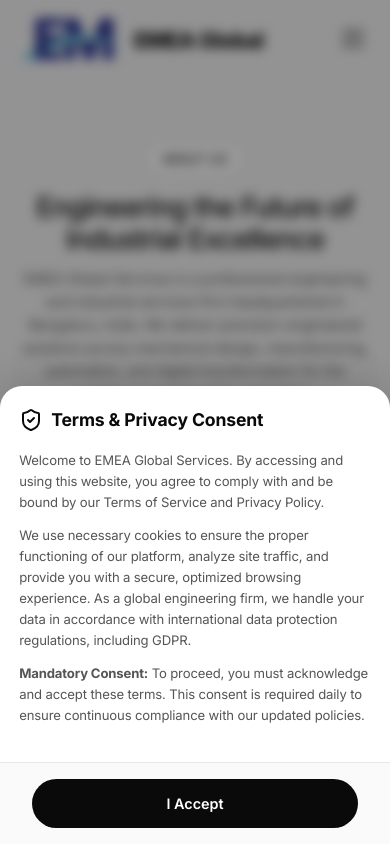
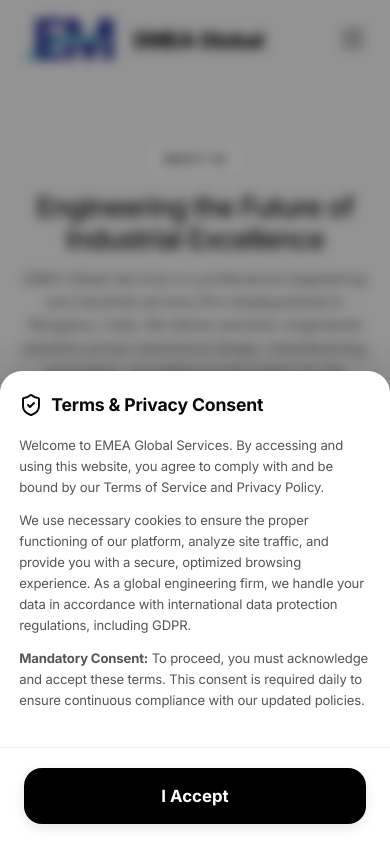
Before and after one commit to kishorebt/emeags, a Next.js app: page /emeags/about in a window 390 px wide. Shown: the top 844 px of the page. Built offline with nearby package versions, Linux system fonts and the light colour scheme.

Commit message:
fix: resolve mobile layout issues, lengthy content, and broken consent button

```diff
--- a/src/app/globals.css
+++ b/src/app/globals.css
@@ -120,6 +120,7 @@
 
 /* ── Container ── */
 .container {
+  width: 100%;
   max-width: var(--container-max);
   margin: 0 auto;
   padding: 0 var(--container-padding);
@@ -127,8 +128,11 @@
 
 /* ── Section ── */
 .section {
+  width: 100%;
+  max-width: 100%;
   padding: var(--section-padding) 0;
   position: relative;
+  overflow: hidden;
 }
 
 /* ══════════════════════════════════
@@ -326,7 +330,7 @@
 /* ── Responsive ── */
 @media (max-width: 768px) {
   .section {
-    padding: clamp(2.5rem, 6vw, 4rem) 0;
+    padding: clamp(1.5rem, 5vw, 3rem) 0;
   }
 }
 
--- a/src/app/page.module.css
+++ b/src/app/page.module.css
@@ -362,7 +362,7 @@
 
 .features__grid {
   display: grid;
-  grid-template-columns: 1.5fr 1fr;
+  grid-template-columns: 1fr 1fr;
   grid-auto-rows: auto;
   gap: 0.85rem;
   margin-top: 2rem;
--- a/src/components/ConsentPopup.js
+++ b/src/components/ConsentPopup.js
@@ -27,11 +27,21 @@
   }, []);
 
   const handleAccept = () => {
-    const today = new Date().toDateString();
-    localStorage.setItem('emea_consent_date', today);
-    setShowPopup(false);
-    document.body.style.overflow = '';
-    document.documentElement.style.overflow = '';
+    try {
+      const today = new Date().toDateString();
+      localStorage.setItem('emea_consent_date', today);
+      setShowPopup(false);
+      // Ensure all overflow blocks are cleared
+      document.body.style.overflow = '';
+      document.body.style.position = '';
+      document.body.style.width = '';
+      document.documentElement.style.overflow = '';
+      window.scrollTo(0, 0); // Reset scroll to top just in case
+    } catch (e) {
+      console.error('Consent storage failed:', e);
+      setShowPopup(false);
+      document.body.style.overflow = '';
+    }
   };
 
   // Prevent rendering until mounted to avoid hydration mismatch
--- a/src/components/ConsentPopup.module.css
+++ b/src/components/ConsentPopup.module.css
@@ -60,30 +60,34 @@
 }
 
 .footer {
-  padding: 1rem 2rem;
-  background: var(--bg-card-hover);
+  padding: 1.25rem 1.5rem;
+  background: var(--bg-card);
   border-top: 1px solid var(--border-glass-outer);
   display: flex;
-  justify-content: flex-end;
+  justify-content: center;
+  position: sticky;
+  bottom: 0;
+  z-index: 2;
 }
 
 .acceptBtn {
   width: 100%;
-  padding: 1rem;
-  font-size: var(--text-body);
-  font-weight: 600;
-  color: var(--text-light);
-  background: var(--brand-accent);
-  border-radius: var(--radius-full);
+  padding: 1.15rem;
+  font-size: 1.05rem;
+  font-weight: 700;
+  color: white;
+  background: black;
+  border-radius: var(--radius-lg);
   border: none;
   cursor: pointer;
   transition: all var(--duration-fast) var(--ease-smooth);
+  box-shadow: 0 4px 12px rgba(0, 0, 0, 0.1);
 }
 
 .acceptBtn:hover {
-  background: var(--brand-accent-light);
+  background: #222;
   transform: translateY(-2px);
-  box-shadow: 0 4px 12px rgba(0, 0, 0, 0.15);
+  box-shadow: 0 6px 20px rgba(0, 0, 0, 0.15);
 }
 
 @keyframes slideUp {
```
